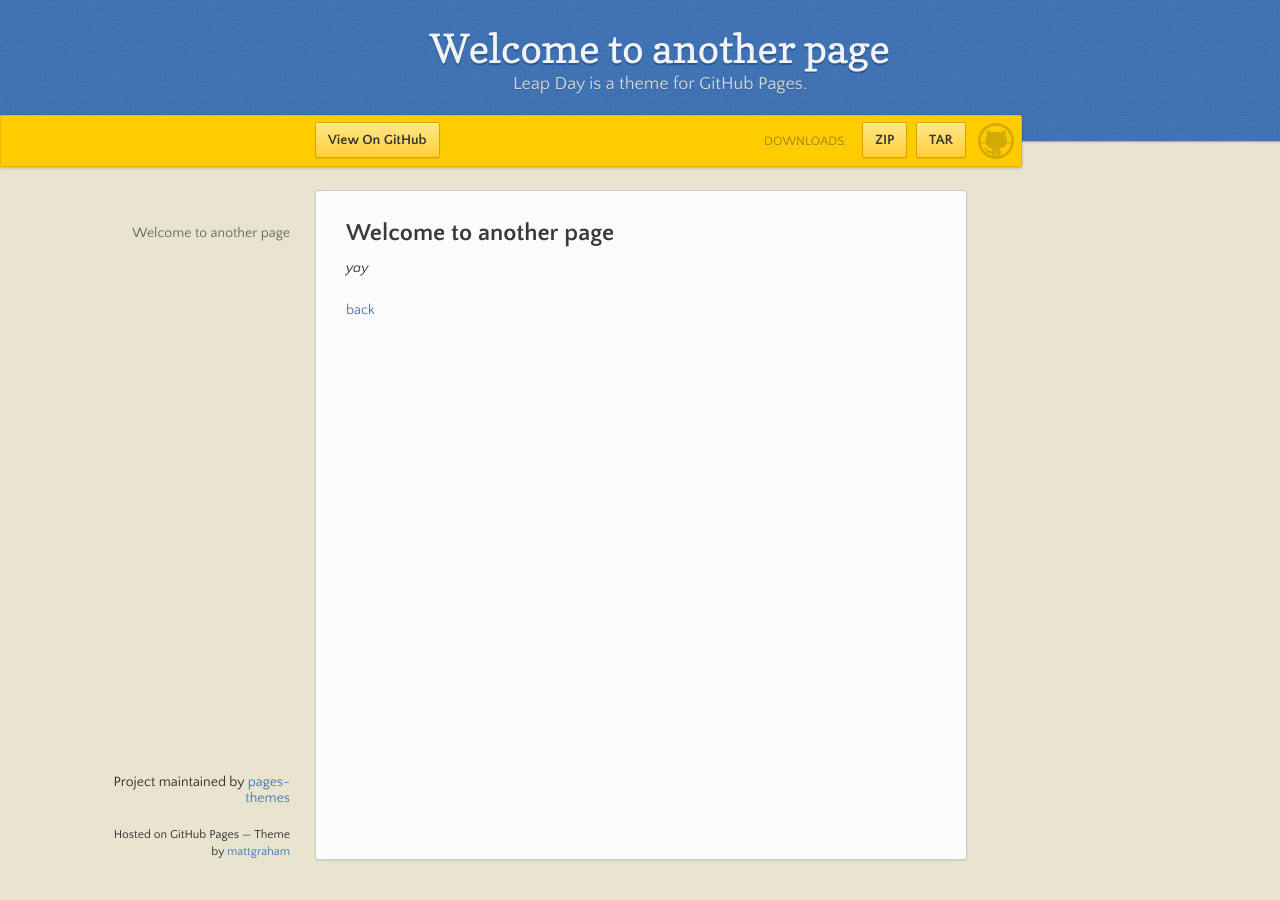
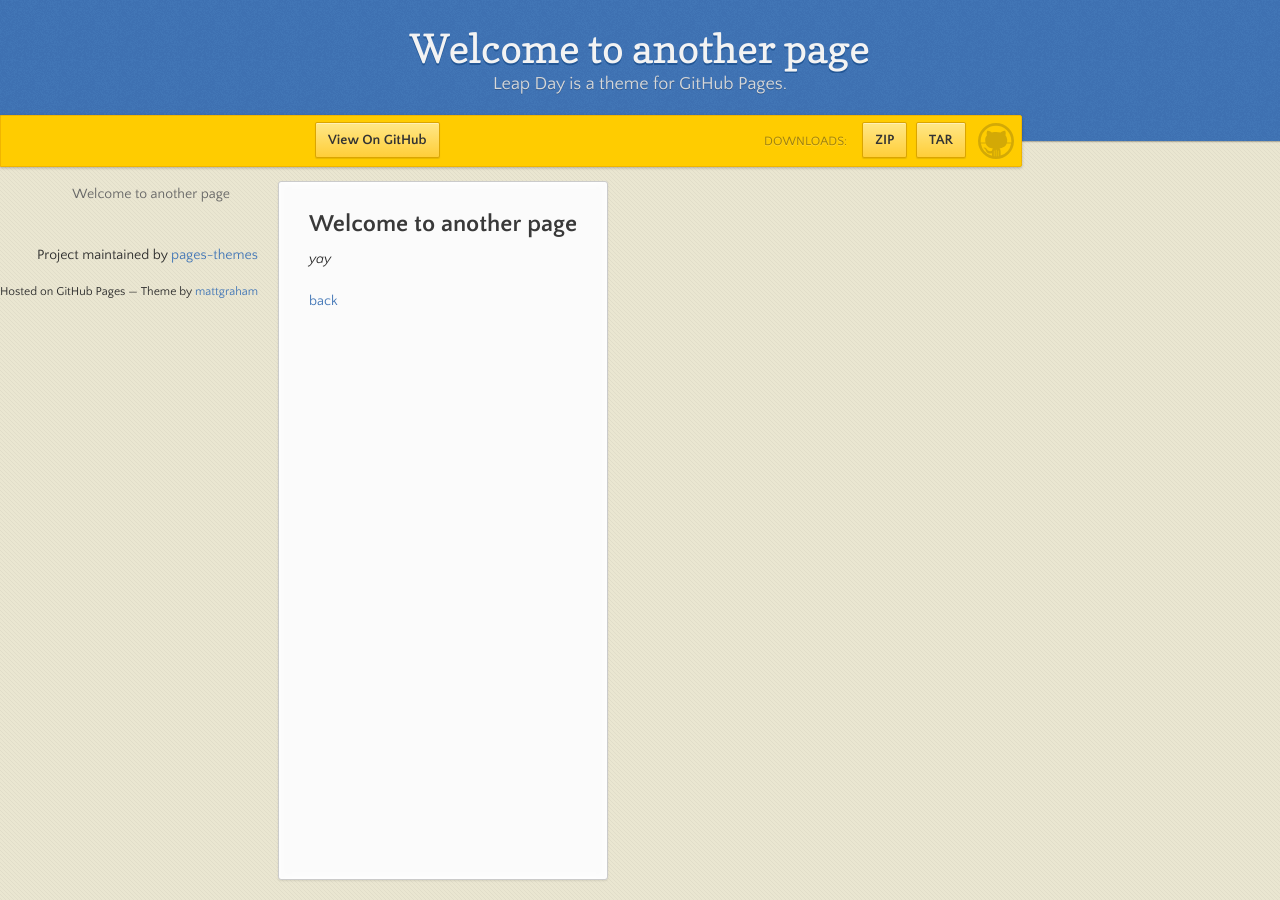
Before and after one commit to pages-themes/leap-day, a Jekyll site: the page built from another-page.md, in a window 1280 px wide. Built offline with Jekyll 4.4.1, drawn with Linux system fonts in a browser that asks for light colours; our own code applies the rules of GitHub Pages for plain Markdown files.

Commit message:
use flexboxes

```diff
--- a/_layouts/default.html
+++ b/_layouts/default.html
@@ -15,8 +15,8 @@
 
     {% include head-custom.html %}
   </head>
-  <body>
-
+  <body style="display: flex; flex-direction: column;">
+  <!-- <div style="display: flex; flex-direction: column;width: 100vw;height: 100vh;">-->
       <header>
         <h1>{{ page.title | default: site.title | default: site.github.repository_name }}</h1>
         <p>{{ page.description | default: site.description | default: site.github.project_tagline }}</p>
@@ -37,20 +37,25 @@
         {% endif %}
       </div><!-- end banner -->
 
-    <div class="wrapper">
-      <nav>
-        <ul></ul>
-      </nav>
+    <div class="wrapper" style="display: flex; min-height: 0;">
+	  <div style="display: flex; flex-direction: column; min-height: 0;">
+		<nav>
+			<ul></ul>
+		</nav>
+		<footer>
+			{% if site.github.is_project_page %}
+			<p>Project maintained by <a href="{{ site.github.owner_url }}">{{ site.github.owner_name }}</a></p>
+			{% endif %}
+			<p><small>Hosted on GitHub Pages &mdash; Theme by <a href="https://twitter.com/mattgraham">mattgraham</a></small></p>
+		</footer>
+	  </div>
+	  <div style="display: flex; flex-direction: column; min-height: 0;">
       <section>
         {{ content }}
 
       </section>
-      <footer>
-        {% if site.github.is_project_page %}
-          <p>Project maintained by <a href="{{ site.github.owner_url }}">{{ site.github.owner_name }}</a></p>
-        {% endif %}
-        <p><small>Hosted on GitHub Pages &mdash; Theme by <a href="https://twitter.com/mattgraham">mattgraham</a></small></p>
-      </footer>
+      </div>
     </div>
+	<!-- </div>-->
   </body>
 </html>
--- a/_sass/jekyll-theme-leap-day.scss
+++ b/_sass/jekyll-theme-leap-day.scss
@@ -8,11 +8,12 @@ by Matt Graham
 @import "rouge-base16-dark";
 
 body {
+  height: 100vh;
   font:14px/22px 'Quattrocento Sans', "Helvetica Neue", Helvetica, Arial, sans-serif;
   color:#2b2b2b;
   font-weight:300;
   margin: 0px;
-  padding:0px 0 20px 0px;
+  padding: 0px;
   background: url(../images/body-background.png) #eae6d1;
 }
 
@@ -70,9 +71,8 @@ strong {
 }
 
 .wrapper {
-  width:650px;
-  margin:0 auto;
-  position:relative;
+  height: 100%;
+  padding-top: 40px;
 }
 
 section img {
@@ -163,12 +163,6 @@ dt {
 
 header {
   padding: 25px 20px 40px 20px;
-  margin: 0;
-  position: fixed;
-  top: 0;
-  left:0;
-  right:0;
-  width: 100%;
   text-align: center;
   background: url(../images/background.png) #4276b6;
   box-shadow: 1px 0px 2px rgba(0,0,0,.75);
@@ -285,11 +279,12 @@ header {
 }
 
 section {
-  width:590px;
+  overflow-y: auto;
+  height: 100%;
+  position: relative;
   padding: 30px 30px 50px 30px;
-  margin: 20px 0;
-  margin-top: 190px;
-  position:relative;
+  margin: 0px 20px 20px 20px;;
+  bottom: 0;
   background: #fbfbfb;
   border-radius: 3px;
   border: 1px solid #cbcbcb;
@@ -302,14 +297,9 @@ small {
 
 nav {
   width: 230px;
-  position: fixed;
-  top: 220px;
-  left: 50%;
-  bottom: 0;
-  margin-left:-580px;
   text-align: right;
   overflow-y: auto;
-
+  margin-bottom: 10px;
 
   ul {
     list-style: none;
@@ -359,15 +349,11 @@ nav {
 }
 
 footer {
-  width:180px;
-  position: fixed;
-  left:50%;
-  margin-left:-530px;
-  bottom:20px;
   text-align: right;
   line-height: 16px;
+  margin-top: 10px;
 }
-
+/*
 @media print, screen and (max-width: 1060px) {
 
   div.wrapper {
@@ -531,3 +517,4 @@ footer {
     width:auto;
   }
 }
+*/
--- a/assets/js/main.js
+++ b/assets/js/main.js
@@ -1,4 +1,4 @@
-var sectionHeight = function() {
+/*var sectionHeight = function() {
   var total    = $(window).height(),
       $section = $('section').css('height','auto');
 
@@ -11,7 +11,7 @@ var sectionHeight = function() {
 }
 
 $(window).resize(sectionHeight);
-
+*/
 $(function() {
   $("section h1, section h2, section h3").each(function(){
     $("nav ul").append("<li class='tag-" + this.nodeName.toLowerCase() + "'><a href='#" + $(this).text().toLowerCase().replace(/ /g, '-').replace(/[^\w-]+/g,'') + "'>" + $(this).text() + "</a></li>");
```
